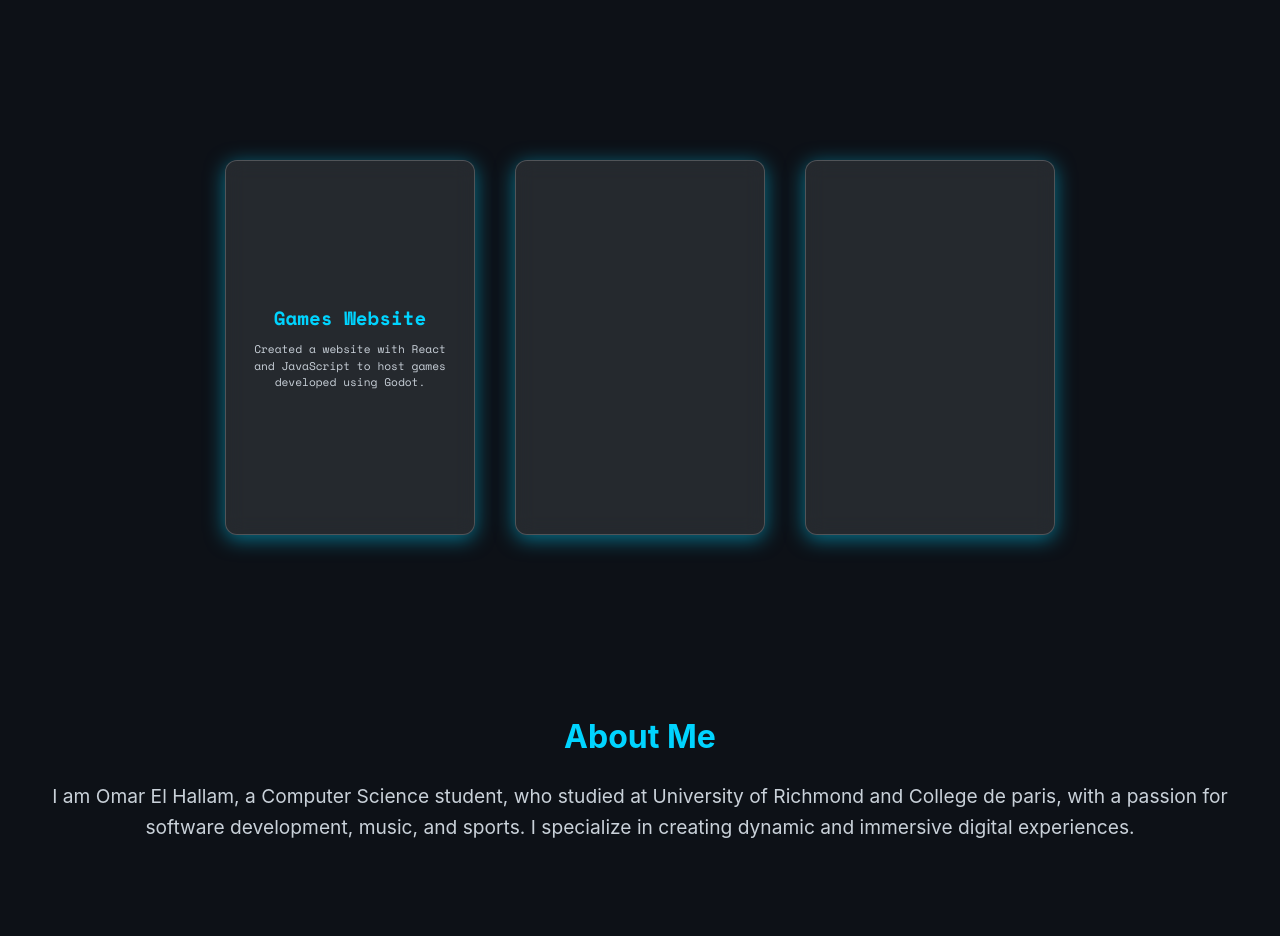
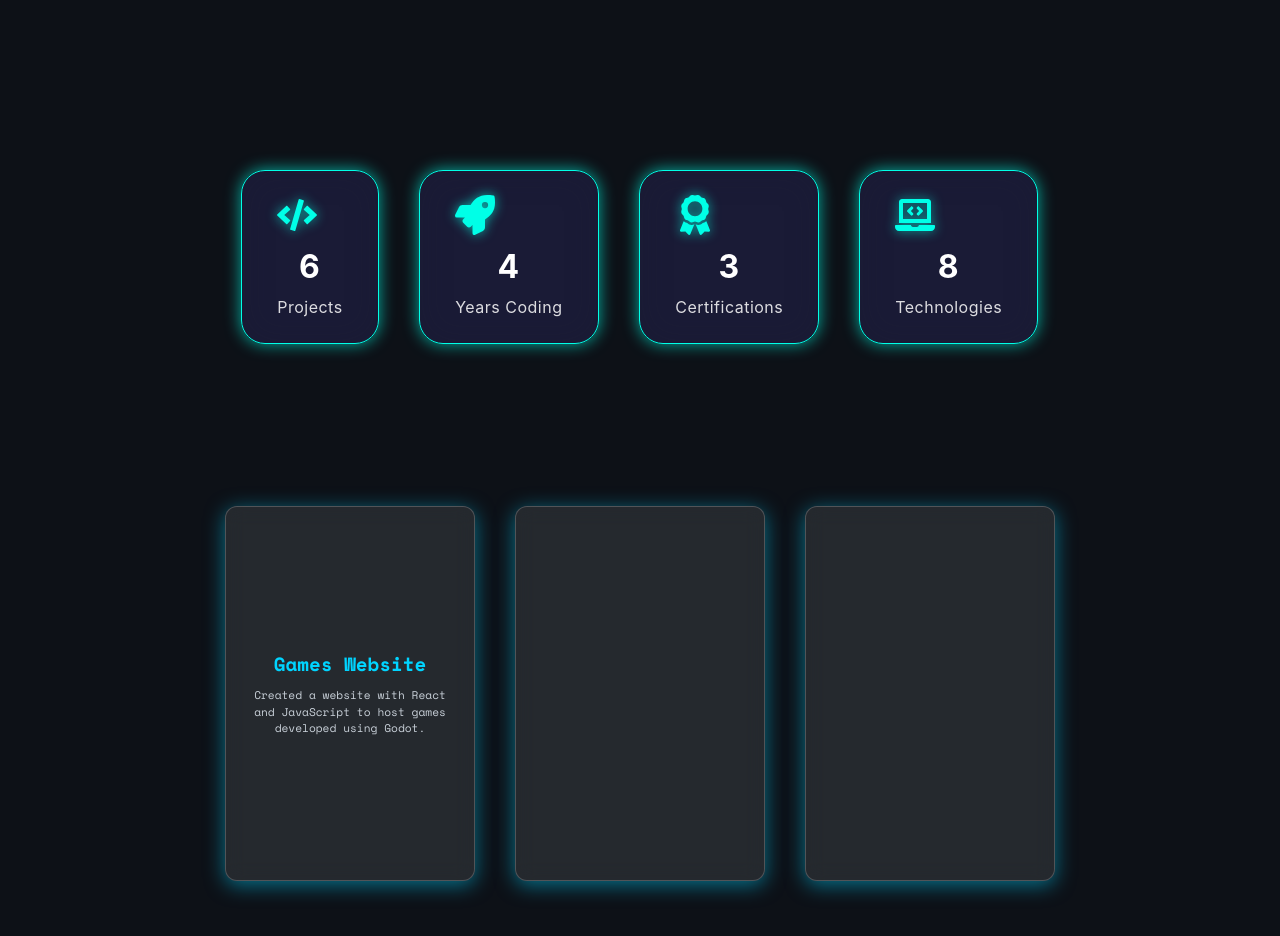
Before and after one commit to omar-elhallam/portfolio, a React (Create React App) app in the folder my-portfolio/: page /#/portfolio in a window 1280 px wide. Shown: the part 1480-2416 px from the top of the page. Built offline with nearby package versions, Linux system fonts and the light colour scheme.

Commit message:
quickstats component added

```diff
--- a/my-portfolio/package.json
+++ b/my-portfolio/package.json
@@ -10,6 +10,7 @@
     "@testing-library/user-event": "^13.5.0",
     "react": "^19.0.0",
     "react-dom": "^19.0.0",
+    "react-icons": "^5.5.0",
     "react-router-dom": "^7.5.1",
     "react-scripts": "5.0.1",
     "web-vitals": "^2.1.4"
--- a/my-portfolio/public/index.html
+++ b/my-portfolio/public/index.html
@@ -28,7 +28,7 @@
       work correctly both with client-side routing and a non-root public URL.
       Learn how to configure a non-root public URL by running `npm run build`.
     -->
-    <title>React App</title>
+    <title>Omar Elhallam</title>
   </head>
   <body>
     <noscript>You need to enable JavaScript to run this app.</noscript>
--- a/my-portfolio/src/Home.js
+++ b/my-portfolio/src/Home.js
@@ -7,6 +7,7 @@ import Header from './components/Header/Header';
 import WhoAmI from './components/WhoAmI';
 import GlowingCards from './components/GlowingCards';
 import ScrollBar from "./components/ScrollBar/ScrollBar";
+import QuickStats from './components/QuickStats';
 
 function Home() {
   const [showHeader, setShowHeader] = useState(false);
@@ -51,6 +52,8 @@ function Home() {
           <CosmicTitle text="Crafting Immersive Experiences with Code & Design" />
           <WhoAmI /> {/* Added the WhoAmI component here */}
         </div>
+        {/* Quick Stats Section */}
+        <QuickStats />
         <div className="hero-visuals">
           {/* Glowing Cards */}
           <GlowingCards />
--- a/my-portfolio/src/components/Header/Header.css
+++ b/my-portfolio/src/components/Header/Header.css
@@ -26,7 +26,7 @@
     font-style: normal;
     font-size: 2rem;
     font-weight: bold;
-    color: #0a66c2;
+    color: #1AE2EF;
   }
 
   .header .nav {
@@ -68,7 +68,7 @@
   /* Adjust the name next to picture */
   .header-name {
     font-size: 1.2rem;
-    color: #0a66c2;
+    color: #1AE2EF;
     white-space: nowrap;
     overflow: hidden;
     text-overflow: ellipsis;
--- /dev/null
+++ b/my-portfolio/src/components/QuickStats.css
@@ -0,0 +1,98 @@
+.quick-stats {
+  display: flex;
+  justify-content: center;
+  gap: 2.5rem;
+  margin: 2.5rem 0 2rem 0;
+  z-index: 5;
+  position: relative;
+}
+
+.stat-card {
+  background: rgba(30, 30, 60, 0.85);
+  border: 1.5px solid #00ffe7;
+  border-radius: 1.5rem;
+  box-shadow: 0 0 16px #00ffe7aa, 0 0 32px #1a1a2e44 inset;
+  padding: 1.5rem 2.2rem;
+  text-align: center;
+  color: #fff;
+  min-width: 120px;
+  transition:
+    transform 0.4s cubic-bezier(.4,2,.6,1),
+    box-shadow 0.4s cubic-bezier(.4,2,.6,1),
+    opacity 0.4s cubic-bezier(.4,2,.6,1),
+    width 0.4s cubic-bezier(.4,2,.6,1),
+    min-width 0.4s cubic-bezier(.4,2,.6,1),
+    max-width 0.4s cubic-bezier(.4,2,.6,1),
+    left 0.4s cubic-bezier(.4,2,.6,1),
+    top 0.4s cubic-bezier(.4,2,.6,1);
+  will-change: width, transform, box-shadow, opacity;
+  backdrop-filter: blur(2px);
+  position: relative;
+  cursor: pointer;
+  overflow: visible;
+  flex: 0 0 auto;
+}
+
+.stat-card .stat-details {
+  display: none;
+}
+
+.stat-card.active {
+  z-index: 2;
+  transform: scale(2) translateX(0);
+  box-shadow: 0 0 32px #00ffe7cc, 0 0 48px #1a1a2e66 inset;
+}
+
+.stat-card.left-of-active {
+  transform: translateX(-60px) scale(0.92);
+  opacity: 0.7;
+  z-index: 1;
+}
+
+.stat-card.right-of-active {
+  transform: translateX(60px) scale(0.92);
+  opacity: 0.7;
+  z-index: 1;
+}
+
+.stat-card:not(.active):not(.left-of-active):not(.right-of-active) {
+  opacity: 1;
+  transform: none;
+  z-index: 1;
+}
+
+.stat-card:hover {
+  box-shadow: 0 0 32px #00ffe7cc, 0 0 48px #1a1a2e66 inset;
+}
+
+.stat-icon {
+  font-size: 2.5rem;
+  margin-bottom: 0.5rem;
+  color: #00ffe7;
+  filter: drop-shadow(0 0 6px #00ffe7aa);
+}
+
+.stat-value {
+  font-size: 2rem;
+  font-weight: bold;
+  margin-bottom: 0.25rem;
+  letter-spacing: 1px;
+}
+
+.stat-label {
+  font-size: 1rem;
+  opacity: 0.85;
+  letter-spacing: 0.5px;
+}
+
+.stat-card ul {
+  list-style: disc inside;
+  margin: 0;
+  padding: 0;
+}
+
+.stat-card li {
+  margin-bottom: 0.3rem;
+  font-size: 1rem;
+  color: #aaffff;
+}
--- /dev/null
+++ b/my-portfolio/src/components/QuickStats.jsx
@@ -0,0 +1,77 @@
+import React, { useState } from 'react';
+import { FaCode, FaRocket, FaAward, FaLaptopCode } from 'react-icons/fa';
+import './QuickStats.css';
+
+const stats = [
+  {
+    icon: <FaCode />, label: 'Projects', value: 6,
+    details: (
+      <ul>
+        <li>Personal & Academic Projects</li>
+        <li>Web, Mobile, and Desktop</li>
+        <li>Open Source Contributions</li>
+      </ul>
+    )
+  },
+  {
+    icon: <FaRocket />, label: 'Years Coding', value: 4,
+    details: (
+      <ul>
+        <li>Started in 2021</li>
+        <li>Consistent learning & growth</li>
+      </ul>
+    )
+  },
+  {
+    icon: <FaAward />, label: 'Certifications', value: 3,
+    details: (
+      <ul>
+        <li>Hackathon Winner</li>
+        <li>Dean's List</li>
+        <li>Best UI Project</li>
+      </ul>
+    )
+  },
+  {
+    icon: <FaLaptopCode />, label: 'Technologies', value: 8,
+    details: (
+      <ul>
+        <li>React, Flutter, Python, C++</li>
+        <li>SQL, Firebase, Java, MIPS</li>
+      </ul>
+    )
+  },
+];
+
+export default function QuickStats() {
+  const [active, setActive] = useState(null);
+
+  return (
+    <section className="quick-stats">
+      {stats.map((stat, i) => {
+        let cardClass = "stat-card";
+        if (active === i) cardClass += " active";
+        else if (active !== null && i < active) cardClass += " left-of-active";
+        else if (active !== null && i > active) cardClass += " right-of-active";
+
+        return (
+          <div
+            className={cardClass}
+            key={i}
+            onMouseEnter={() => setActive(i)}
+            onMouseLeave={() => setActive(null)}
+          >
+            <div className="stat-icon">{stat.icon}</div>
+            <div className="stat-value">{stat.value}</div>
+            <div className="stat-label">{stat.label}</div>
+            {active === i && (
+              <div className="stat-details">
+                {stat.details}
+              </div>
+            )}
+          </div>
+        );
+      })}
+    </section>
+  );
+}
```
Also changed, not shown: 1 other file (tests, documents, lock files or other folders).
